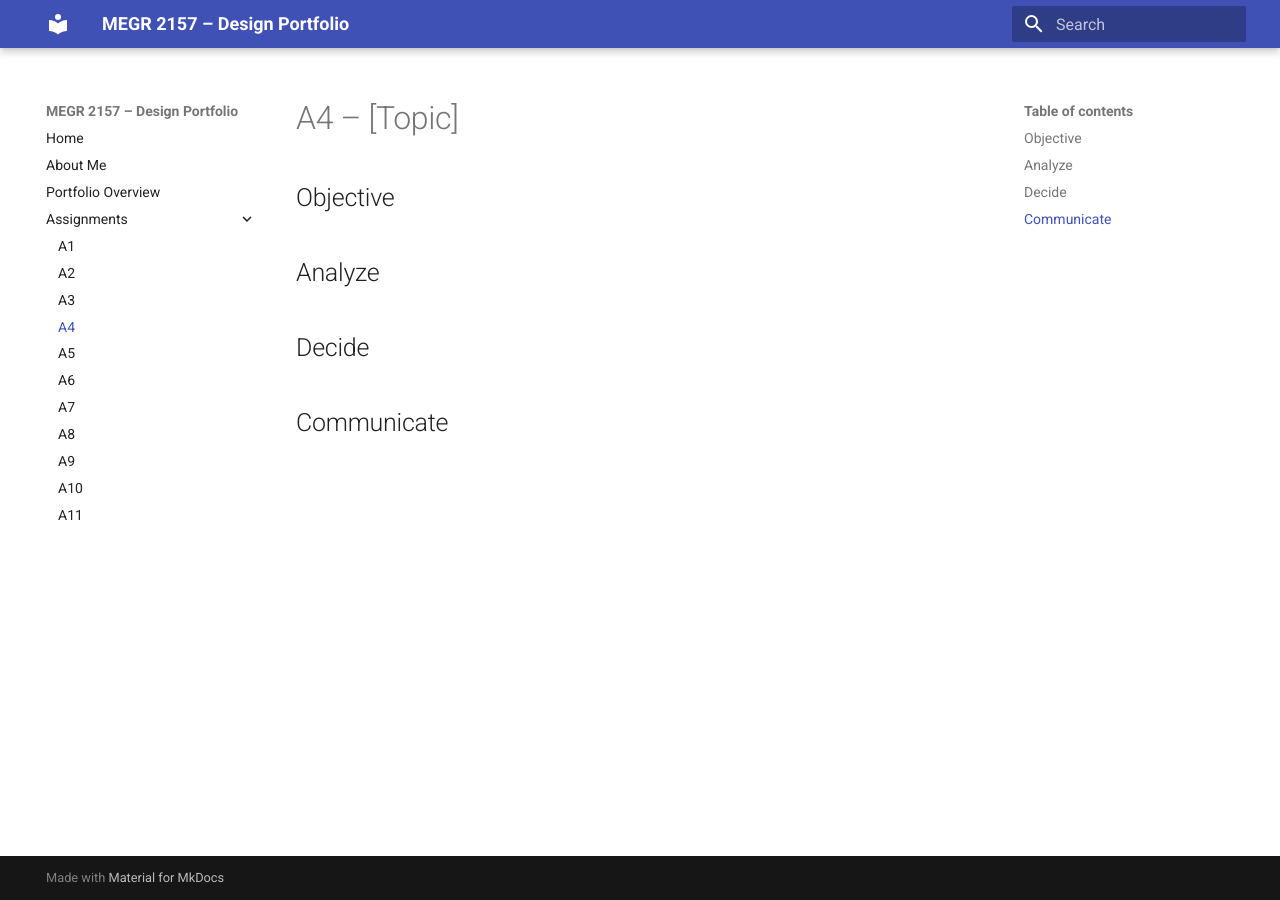
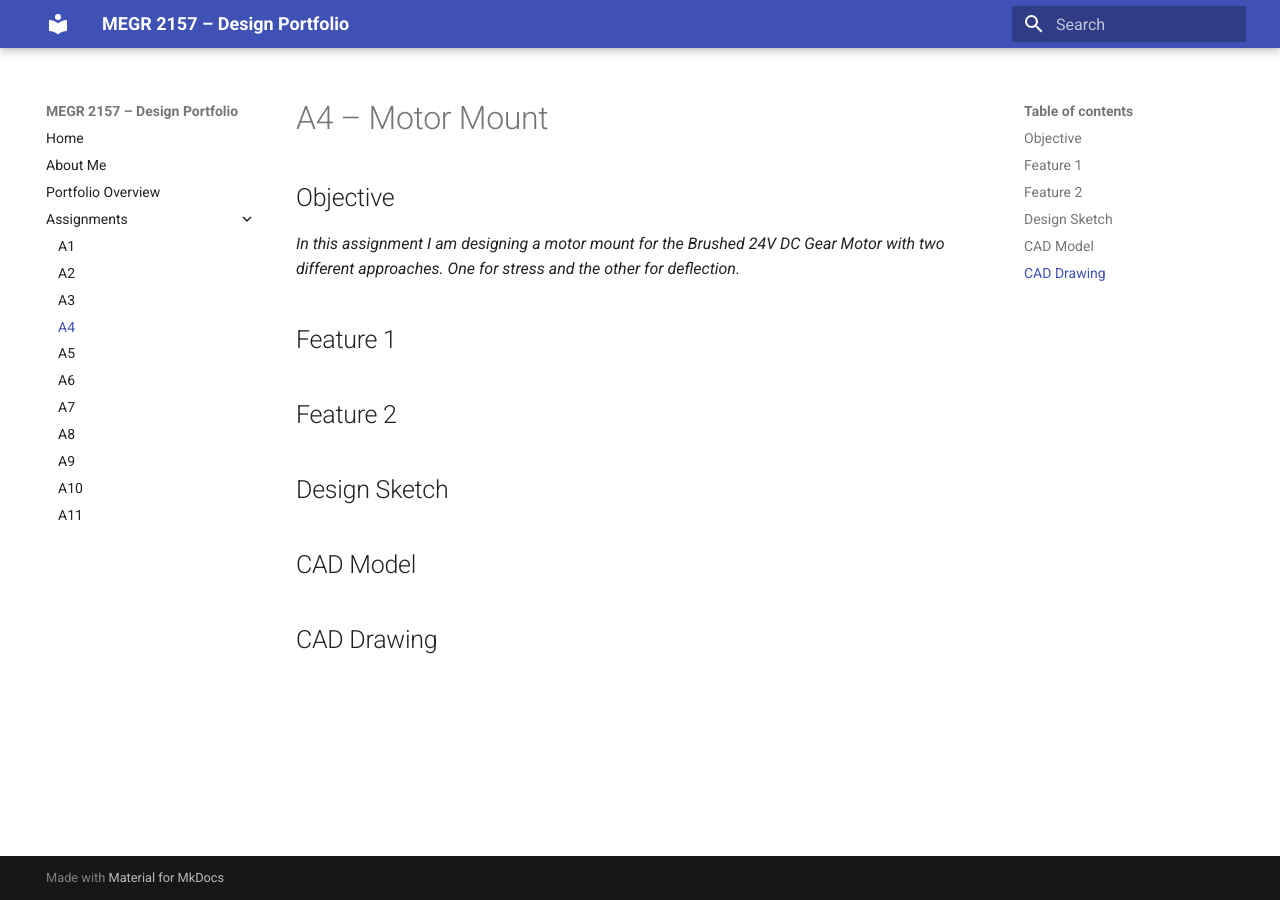
Before and after one commit to swils201/megr2156portfolio, an MkDocs documentation site: the page built from docs/assignments/A04/index.md, in a window 1280 px wide. Built offline with MkDocs 1.6.1 and Material for MkDocs 9.7.7, drawn with Linux system fonts in a browser that asks for light colours.

Commit message:
Update index.md

```diff
--- a/docs/assignments/A04/index.md
+++ b/docs/assignments/A04/index.md
@@ -1,12 +1,16 @@
-# A4 – [Topic]
+# A4 – Motor Mount
 
 ## Objective
 
-
-## Analyze
+*In this assignment I am designing a motor mount for the Brushed 24V DC Gear Motor with two different approaches. One for stress and the other for deflection.*
 
 
-## Decide
+## Feature 1
 
+## Feature 2
 
-## Communicate
+## Design Sketch
+
+## CAD Model
+
+## CAD Drawing
```
